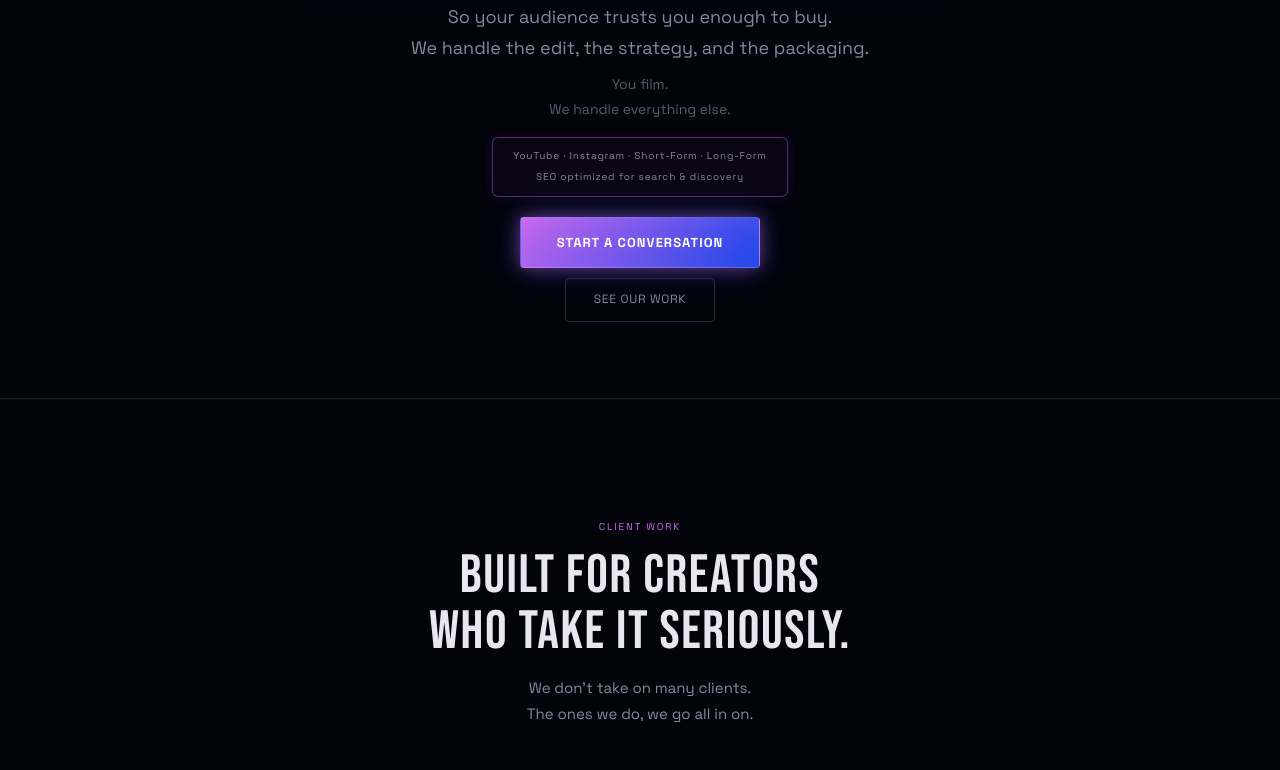
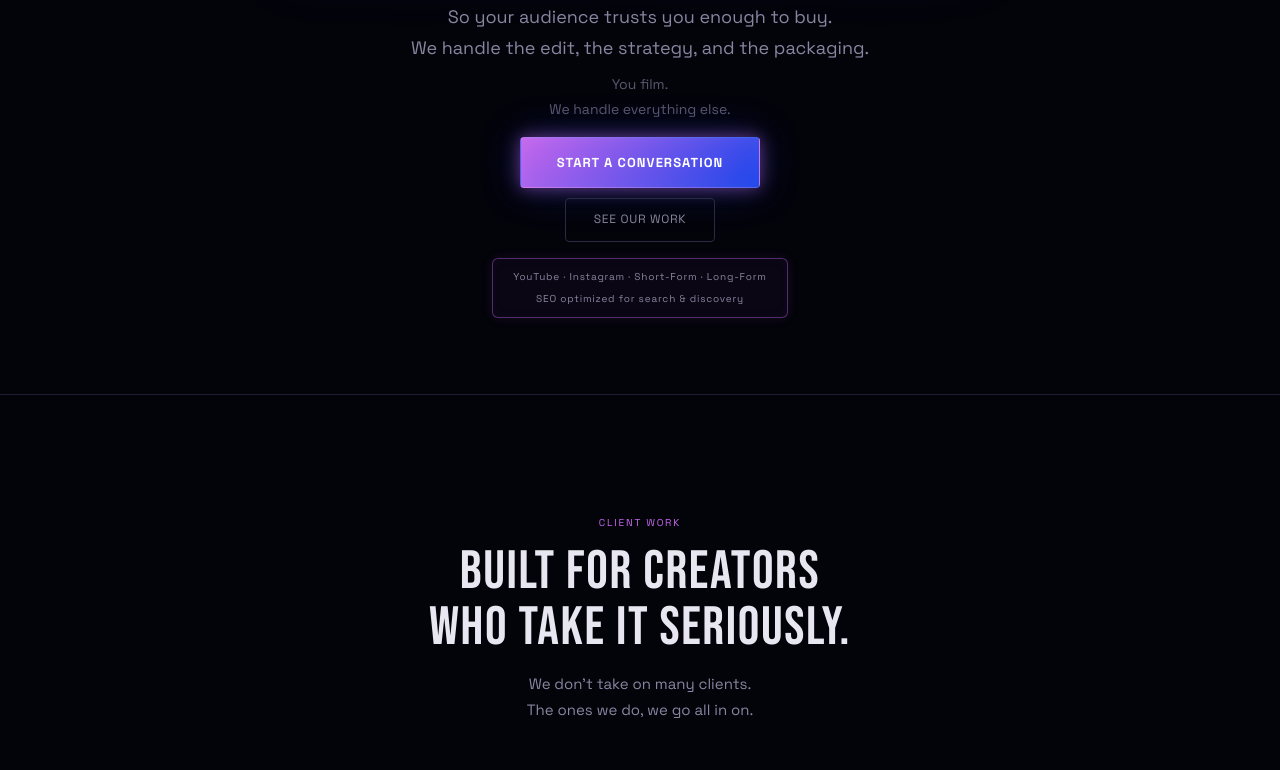
Before and after one commit to leanlensmedia/portfolio, a plain HTML site: page index.html in a window 1280 px wide. Shown: the part 1404-2174 px from the top of the page. Drawn offline with Linux system fonts and the light colour scheme.

Commit message:
Add files via upload

```diff
--- a/index.html
+++ b/index.html
@@ -521,13 +521,13 @@ footer p{font-family:var(--mono);font-size:11px;color:var(--muted)}
         <span class="hero-sub2" style="margin-bottom:0" data-i18n="hero-sub2a">You film.</span>
         <span class="hero-sub2" style="margin-bottom:0" data-i18n="hero-sub2b">We handle everything else.</span>
       </div>
-      <div style="display:inline-flex;flex-direction:column;align-items:center;gap:5px;margin-bottom:20px;padding:10px 20px;border:1px solid rgba(197,103,236,.4);border-radius:6px;background:rgba(197,103,236,.04);box-shadow:0 0 12px rgba(197,103,236,.1),inset 0 0 12px rgba(28,69,234,.04)">
-        <span style="font-size:10px;color:var(--muted2);letter-spacing:.08em;font-family:var(--mono)" data-i18n="hero-platforms">YouTube · Instagram · Short-Form · Long-Form</span>
-        <span style="font-size:10px;color:var(--muted2);letter-spacing:.08em;font-family:var(--mono)" data-i18n="hero-seo">SEO optimized for search &amp; discovery</span>
-      </div>
       <div class="hero-actions">
         <a href="#contact" onclick="document.getElementById('contact').scrollIntoView({behavior:'smooth'});return false;" class="btn-primary" data-i18n="hero-cta1">Start a conversation</a>
         <a href="#work" class="btn-ghost" data-i18n="hero-cta2">See our work</a>
+      </div>
+      <div style="display:inline-flex;flex-direction:column;align-items:center;gap:5px;margin-top:16px;padding:10px 20px;border:1px solid rgba(197,103,236,.4);border-radius:6px;background:rgba(197,103,236,.04);box-shadow:0 0 12px rgba(197,103,236,.1),inset 0 0 12px rgba(28,69,234,.04)">
+        <span style="font-size:10px;color:var(--muted2);letter-spacing:.08em;font-family:var(--mono)" data-i18n="hero-platforms">YouTube · Instagram · Short-Form · Long-Form</span>
+        <span style="font-size:10px;color:var(--muted2);letter-spacing:.08em;font-family:var(--mono)" data-i18n="hero-seo">SEO optimized for search &amp; discovery</span>
       </div>
     </div>
   </div>
```
